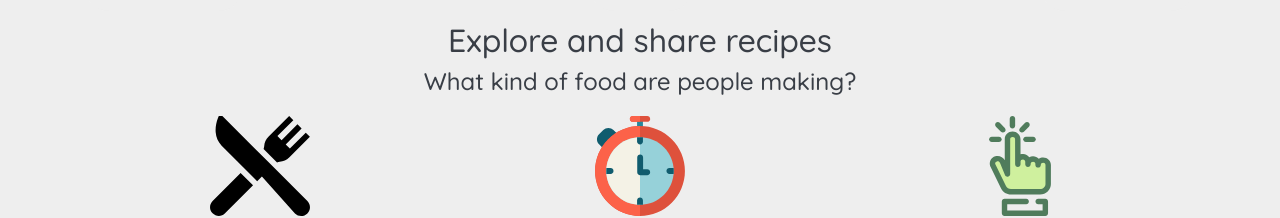
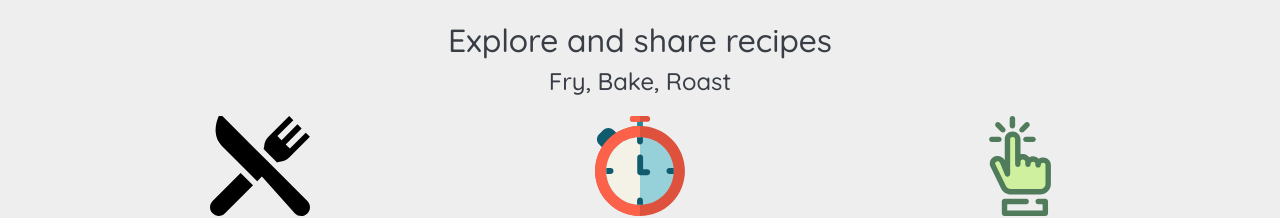
Before and after one commit to sad7898/Cafectoria, a React (Create React App) app: page / in a window 1280 px wide. Shown: the part 395-613 px from the top of the page. Built offline with nearby package versions, Linux system fonts and the light colour scheme; no server answers.

Commit message:
delete env

```diff
--- a/src/pages/landing/landingIntro.tsx
+++ b/src/pages/landing/landingIntro.tsx
@@ -39,7 +39,7 @@ const IntroText = () => {
             Explore and share recipes
           </SubHeader>
           <SubHeader className="text-center" sizeMobile="1.4rem" sizeDesktop="1.5rem" color="var(--grey-color)">
-            What kind of food are people making?
+            Fry, Bake, Roast
           </SubHeader>
         </Wrapper>
         <Row>
```
Also changed, not shown: 2 other files (tests, documents, lock files or other folders).
